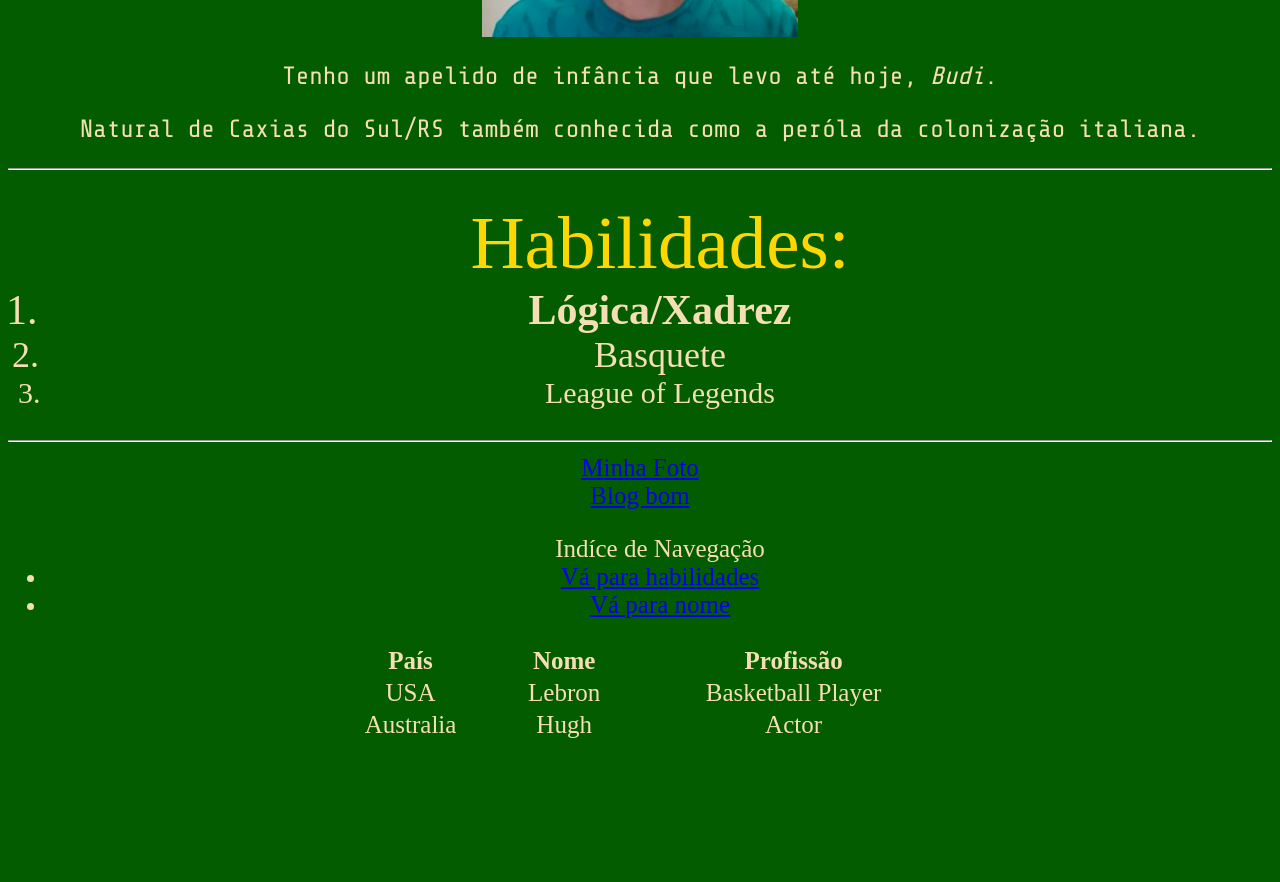
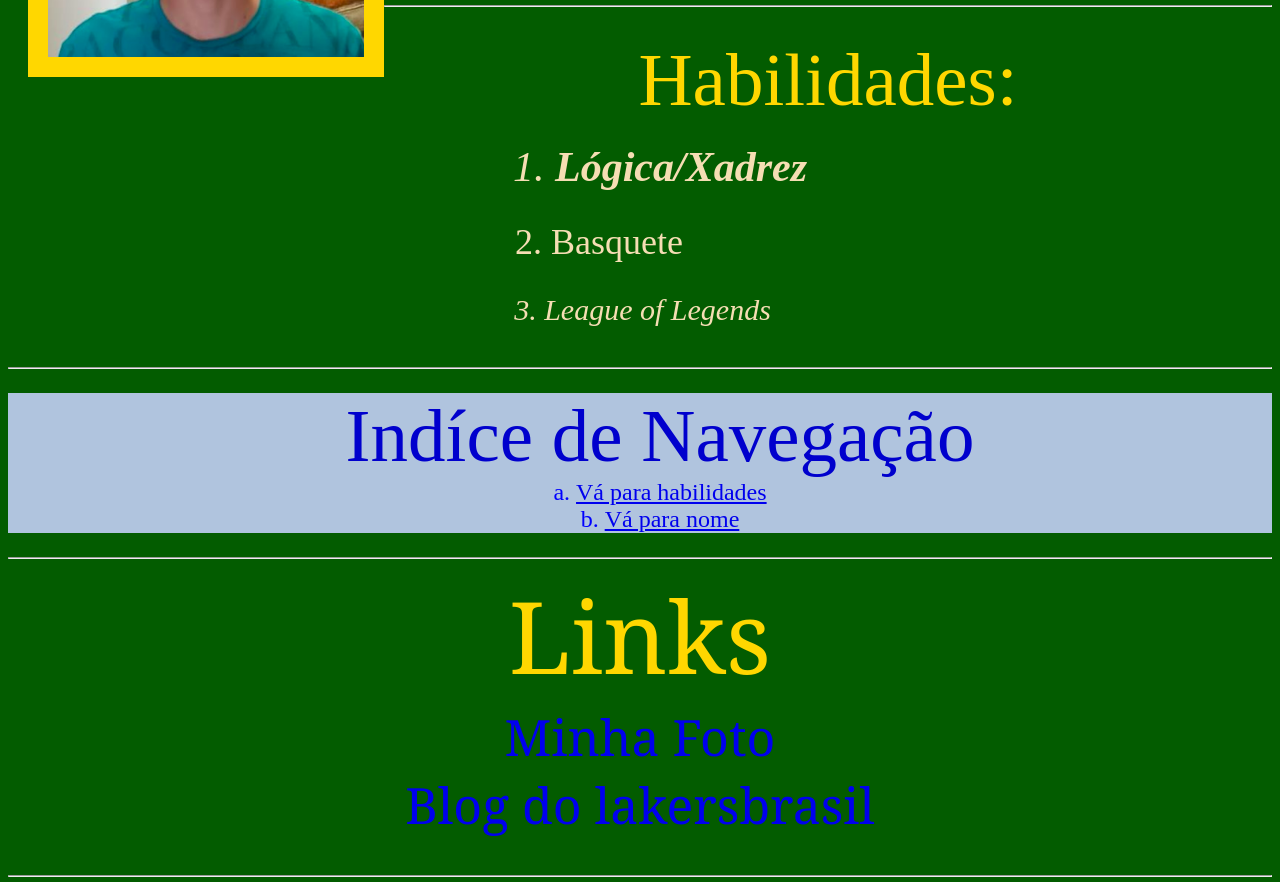
Before and after one commit to ArthurMGoulart/ArthurMGoulart.github.io, a plain HTML site: page index.html in a window 1280 px wide. Shown: the part 630-1512 px from the top of the page. Before the commit the page ends 1380 px from the top, so only its background shows below. Drawn offline with nearby package versions, Linux system fonts and the light colour scheme; a web font is replaced by a local one.

Commit message:
Adicionando blocos, margens e paddings

```diff
--- a/index.html
+++ b/index.html
@@ -13,26 +13,33 @@
     <link href="https://fonts.googleapis.com/css2?family=Share+Tech+Mono&display=swap" rel="stylesheet">
 </head>
 <body>
-
-    <h1 id="nome">Arthur Migotto Goulart</h1>
-    <img id="eu" src="eu.png" alt="Eu sorrindo de camisa ciano" width="250px">
-    <p>Tenho um apelido de infância que levo até hoje, <em>Budi</em>.
-    </p>
-    <p>Natural de Caxias do Sul/RS também conhecida como a peróla da colonização italiana.</p>
+    <div id="header">
+        <h1 id="nome">Arthur Migotto Goulart</h1>
+        <img id="eu" src="eu.png" alt="Eu sorrindo de camisa ciano" width="250px">
+        <p class="descricao">Tenho um apelido de infância que levo até hoje, <em>Budi</em>.
+        </p>
+        <p class="descricao">Natural de Caxias do Sul/RS também conhecida como a peróla da colonização italiana.</p>
+    </div>
     <hr>
     <ol id="habilidades"><span id="habilidadesTitulo">Habilidades: </span>
-        <li id="itemMaior"><strong>Lógica/Xadrez</strong></li>
-        <li id="itemMedio">Basquete</li>
-        <li id="itemPequeno">League of Legends</li>
+        <li id="itemMaior" class="itemHabilidade itemImpar"><strong>Lógica/Xadrez</strong></li>
+        <li id="itemMedio" class="itemHabilidade">Basquete</li>
+        <li id="itemPequeno" class="itemHabilidade itemImpar">League of Legends</li>
     </ol>
     <hr>
-    <a href="#eu">Minha Foto</a>
-    <br>
-    <a href="http://www.lakersbrasil.com/" target="_blank">Blog bom</a>
-    <ul> Indíce de Navegação
+    <ul id="indice"> <span id="tituloIndice">Indíce de Navegação</span>
         <li><a href="#habilidades">Vá para habilidades</a></li>
         <li><a href="#nome">Vá para nome</a></li>
     </ul>
+    <hr>
+    <div id="links">
+        <span id="indiceTitulo">Links</span>
+        <br>
+        <a class="link" href="#eu">Minha Foto</a>
+        <br>
+        <a class="link" href="http://www.lakersbrasil.com/" target="_blank">Blog do lakersbrasil</a>
+    </div>
+    <hr>
     <table>
         <tr>
             <th>País</th>
--- a/style.css
+++ b/style.css
@@ -1,38 +1,87 @@
+#header{
+    height: 560px;
+}
 body{
     background-color:rgb(3, 92, 0);
     color:wheat;
-    font-size: 25px;
+}
+.descricao{
     text-align: center;
-}
-p{
     font-family: 'Share Tech Mono', monospace;
+    padding-top: 55px;
+    font-size: 30px;
 }
 #nome{
+    text-align: center;
     color:whitesmoke;
     font-family: 'Aladin', cursive;
-    font-size: 4em;
+    font-size: 100px;
 }
 #eu{
-    display: block;
-    margin-left: auto;
-    margin-right: auto;
+    float:left;
+    margin-left: 20px;
+    padding: 20px 20px 20px 20px;
+    background-color: gold  ;
     width: 25%;
 }
 #habilidades{
+    text-align: center;
     font-size: 30px;
+    height: 300px;
 }
 #habilidadesTitulo{
     font-size: 2.5em;
     color: gold;
+    margin-top: 200px;
+}
+.itemHabilidade{
+    list-style:decimal;
+    list-style-position: inside;
+    padding: 20px 10px 10px 10px;
+}
+.itemImpar{
+    font-style: italic;
 }
 #itemMaior{
     font-size: 1.4em;
 }
 #itemMedio{
     font-size: 1.2em;
+    padding-right: 132px;
+}
+#itemPequeno{
+    padding-right: 45px;
 }
 table{
-    width: 50%;
+    width: 70%;
     margin-left: auto;
     margin-right: auto;
+    font-size: 50px;
 }
+#tituloIndice{
+    font-size: 75px;
+    color:mediumblue;
+}
+#indice{
+    color:blue;
+    background-color: lightsteelblue;
+    list-style-type:lower-alpha;
+    list-style-position:inside;
+    text-align: center;
+    font-size: 1.5em;
+
+}
+#indiceTitulo{
+    font-size: 100px;
+    color: gold;
+}
+#links{
+    height: 300px;
+    text-align: center;
+    font-size: 50px;
+    font-family:Georgia, 'Times New Roman', Times, serif;
+    color: rgb(122, 122, 124);
+}
+.link{
+    text-decoration: none;
+}
```
